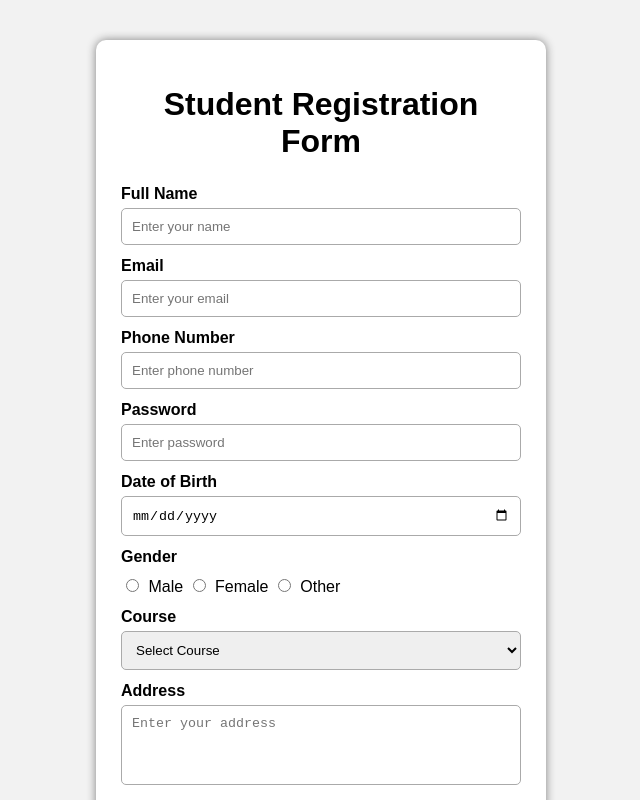
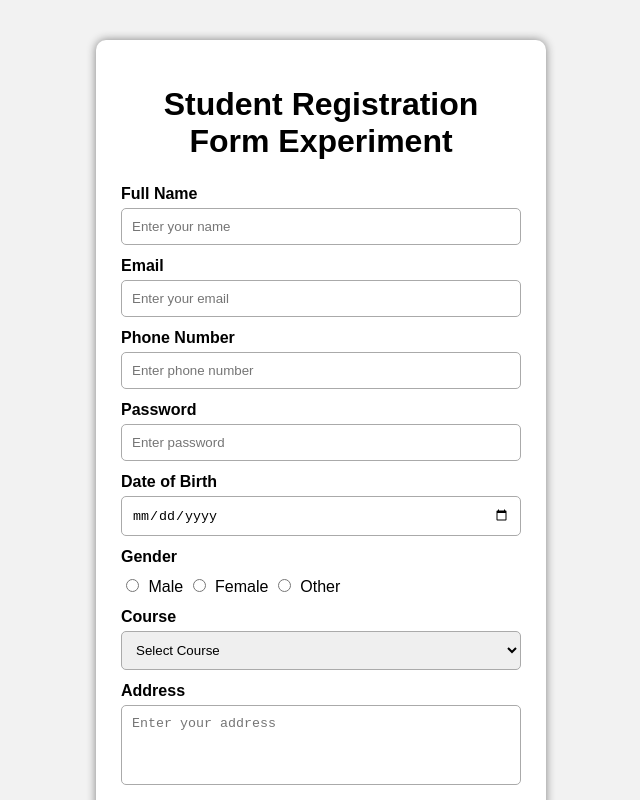
Before and after one commit to ramcharan-1449/registration-form, a plain HTML site: page index.html in a window 1280 px wide. Shown: the top 800 px of the page, without its empty margins (319-959 px from the left). Drawn offline with Linux system fonts and the light colour scheme.

Commit message:
Updated registration form

```diff
--- a/index.html
+++ b/index.html
@@ -10,7 +10,7 @@
 <body>
 
     <div class="container">
-        <h1>Student Registration Form</h1>
+        <h1>Student Registration Form Experiment</h1>
 
         <form id="registrationForm">
 
```
